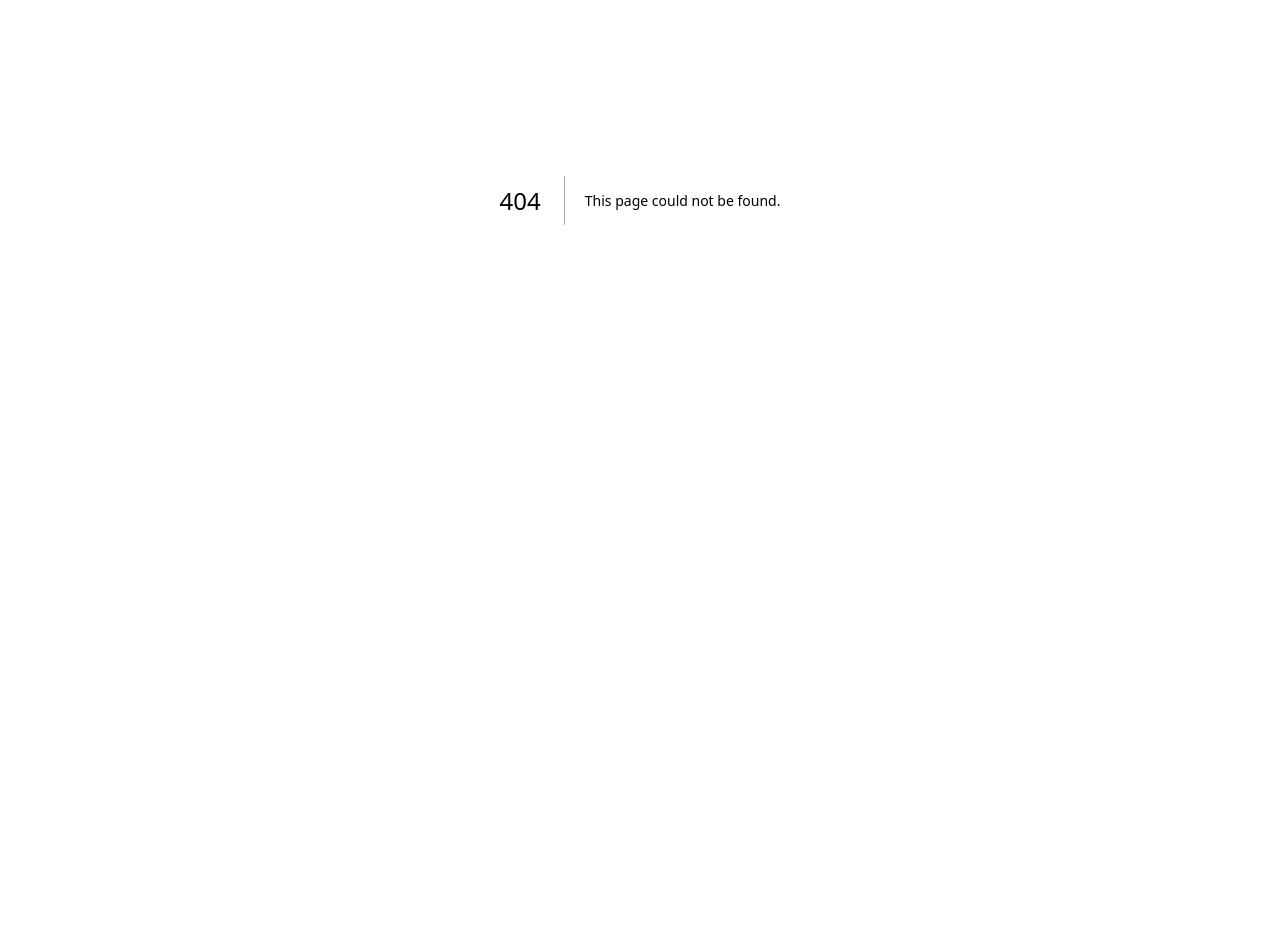
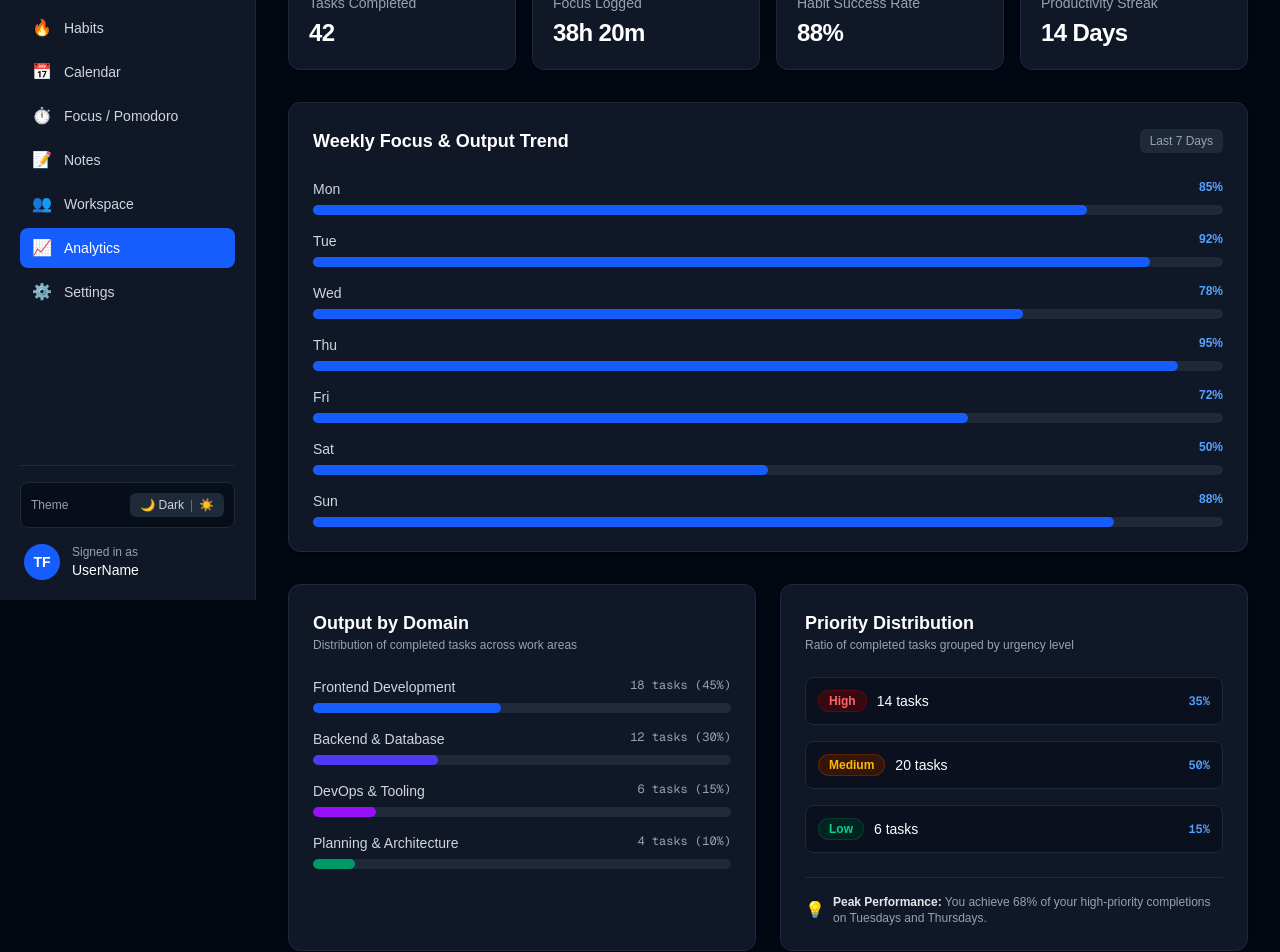
Before and after one commit to hari2k7/TaskFlow, a Next.js app in the folder frontend/: page /dashboard/analytics in a window 1280 px wide. Before the commit this address had no page. Shown: the part 200-1152 px from the top of the page. Before the commit the page ends 800 px from the top, so only its background shows below. Built offline with nearby package versions, Linux system fonts and the light colour scheme.

Commit message:
feat: add analytics page

```diff
--- /dev/null
+++ b/frontend/src/app/dashboard/analytics/page.tsx
@@ -0,0 +1,143 @@
+"use client";
+
+import StatCard from "@/src/components/StatCard";
+import ProductivityChart, { ProductivityDay } from "@/src/components/ProductivityChart";
+
+const weeklyData: ProductivityDay[] = [
+    { day: "Mon", value: 85 },
+    { day: "Tue", value: 92 },
+    { day: "Wed", value: 78 },
+    { day: "Thu", value: 95 },
+    { day: "Fri", value: 72 },
+    { day: "Sat", value: 50 },
+    { day: "Sun", value: 88 },
+];
+
+const categoryBreakdown = [
+    { name: "Frontend Development", percentage: 45, count: 18, color: "bg-blue-600" },
+    { name: "Backend & Database", percentage: 30, count: 12, color: "bg-indigo-600" },
+    { name: "DevOps & Tooling", percentage: 15, count: 6, color: "bg-purple-600" },
+    { name: "Planning & Architecture", percentage: 10, count: 4, color: "bg-emerald-600" },
+];
+
+const priorityDistribution = [
+    { priority: "High", count: 14, percent: 35, badge: "bg-red-950/70 text-red-400 border border-red-800/40" },
+    { priority: "Medium", count: 20, percent: 50, badge: "bg-amber-950/70 text-amber-400 border border-amber-800/40" },
+    { priority: "Low", count: 6, percent: 15, badge: "bg-emerald-950/70 text-emerald-400 border border-emerald-800/40" },
+];
+
+export default function AnalyticsPage() {
+    return (
+        <div className="space-y-8">
+            {/* Header */}
+            <div>
+                <h1 className="text-3xl font-bold tracking-tight text-white">
+                    Analytics & Insights
+                </h1>
+                <p className="mt-1 text-gray-400">
+                    Comprehensive overview of your task throughput, focus time, and habit consistency.
+                </p>
+            </div>
+
+            {/* Top StatCards */}
+            <div className="grid grid-cols-1 sm:grid-cols-2 lg:grid-cols-4 gap-4">
+                <StatCard
+                    icon="✓"
+                    title="Tasks Completed"
+                    value="42"
+                    subtitle="This Month"
+                />
+                <StatCard
+                    icon="⏱"
+                    title="Focus Logged"
+                    value="38h 20m"
+                    subtitle="+12% vs last week"
+                />
+                <StatCard
+                    icon="📈"
+                    title="Habit Success Rate"
+                    value="88%"
+                    subtitle="High consistency"
+                />
+                <StatCard
+                    icon="🔥"
+                    title="Productivity Streak"
+                    value="14 Days"
+                    subtitle="Personal best"
+                />
+            </div>
+
+            {/* Productivity Chart section */}
+            <ProductivityChart
+                data={weeklyData}
+                title="Weekly Focus & Output Trend"
+            />
+
+            {/* Two-column insights: Category Breakdown & Priority Distribution */}
+            <div className="grid grid-cols-1 lg:grid-cols-2 gap-6">
+                {/* Tasks by Category */}
+                <div className="rounded-xl border border-gray-800 bg-gray-900 p-6 shadow-sm">
+                    <h2 className="text-lg font-semibold text-white">Output by Domain</h2>
+                    <p className="text-xs text-gray-400 mb-6">Distribution of completed tasks across work areas</p>
+
+                    <div className="space-y-4">
+                        {categoryBreakdown.map((cat) => (
+                            <div key={cat.name}>
+                                <div className="flex justify-between text-sm mb-1.5">
+                                    <span className="text-gray-300 font-medium">{cat.name}</span>
+                                    <span className="text-xs text-gray-400 font-mono">
+                                        {cat.count} tasks ({cat.percentage}%)
+                                    </span>
+                                </div>
+                                <div className="h-2.5 w-full rounded-full bg-gray-800 overflow-hidden">
+                                    <div
+                                        className={`h-full rounded-full ${cat.color} transition-all duration-500`}
+                                        style={{ width: `${cat.percentage}%` }}
+                                    />
+                                </div>
+                            </div>
+                        ))}
+                    </div>
+                </div>
+
+                {/* Priority Distribution & Insights */}
+                <div className="rounded-xl border border-gray-800 bg-gray-900 p-6 shadow-sm flex flex-col justify-between">
+                    <div>
+                        <h2 className="text-lg font-semibold text-white">Priority Distribution</h2>
+                        <p className="text-xs text-gray-400 mb-6">Ratio of completed tasks grouped by urgency level</p>
+
+                        <div className="space-y-4">
+                            {priorityDistribution.map((item) => (
+                                <div
+                                    key={item.priority}
+                                    className="flex items-center justify-between p-3 rounded-lg bg-gray-950/40 border border-gray-800"
+                                >
+                                    <div className="flex items-center gap-2.5">
+                                        <span className={`text-xs font-semibold px-2.5 py-0.5 rounded-full ${item.badge}`}>
+                                            {item.priority}
+                                        </span>
+                                        <span className="text-sm font-medium text-white">
+                                            {item.count} tasks
+                                        </span>
+                                    </div>
+                                    <span className="text-xs font-semibold text-blue-400 font-mono">
+                                        {item.percent}%
+                                    </span>
+                                </div>
+                            ))}
+                        </div>
+                    </div>
+
+                    <div className="mt-6 pt-4 border-t border-gray-800">
+                        <div className="flex items-center gap-2 text-xs text-gray-400">
+                            <span className="text-base">💡</span>
+                            <span>
+                                <strong className="text-gray-200">Peak Performance:</strong> You achieve 68% of your high-priority completions on Tuesdays and Thursdays.
+                            </span>
+                        </div>
+                    </div>
+                </div>
+            </div>
+        </div>
+    );
+}
--- a/frontend/src/components/ProductivityChart.tsx
+++ b/frontend/src/components/ProductivityChart.tsx
@@ -1,30 +1,37 @@
-interface ProductivityDay {
+export interface ProductivityDay {
   day: string;
   value: number;
 }
 
 interface ProductivityChartProps {
   data: ProductivityDay[];
+  title?: string;
 }
 
 export default function ProductivityChart({
   data,
+  title = "Weekly Productivity",
 }: ProductivityChartProps) {
   return (
-    <div className="mt-8 rounded-lg border bg-white p-6 shadow-sm">
-      <h2 className="text-lg font-semibold">Weekly Productivity</h2>
+    <div className="rounded-xl border border-gray-800 bg-gray-900 p-6 shadow-sm">
+      <div className="flex items-center justify-between">
+        <h2 className="text-lg font-semibold text-white">{title}</h2>
+        <span className="text-xs font-medium text-gray-400 bg-gray-800 px-2.5 py-1 rounded-md">
+          Last 7 Days
+        </span>
+      </div>
 
       <div className="mt-6 space-y-4">
         {data.map((item) => (
           <div key={item.day}>
-            <div className="mb-1 flex justify-between text-sm">
-              <span>{item.day}</span>
-              <span>{item.value}%</span>
+            <div className="mb-1.5 flex justify-between text-sm">
+              <span className="font-medium text-gray-300">{item.day}</span>
+              <span className="text-xs font-semibold text-blue-400">{item.value}%</span>
             </div>
 
-            <div className="h-3 w-full rounded-full bg-gray-200">
+            <div className="h-2.5 w-full rounded-full bg-gray-800">
               <div
-                className="h-3 rounded-full bg-blue-600"
+                className="h-2.5 rounded-full bg-blue-600 transition-all duration-500"
                 style={{ width: `${item.value}%` }}
               />
             </div>
```
